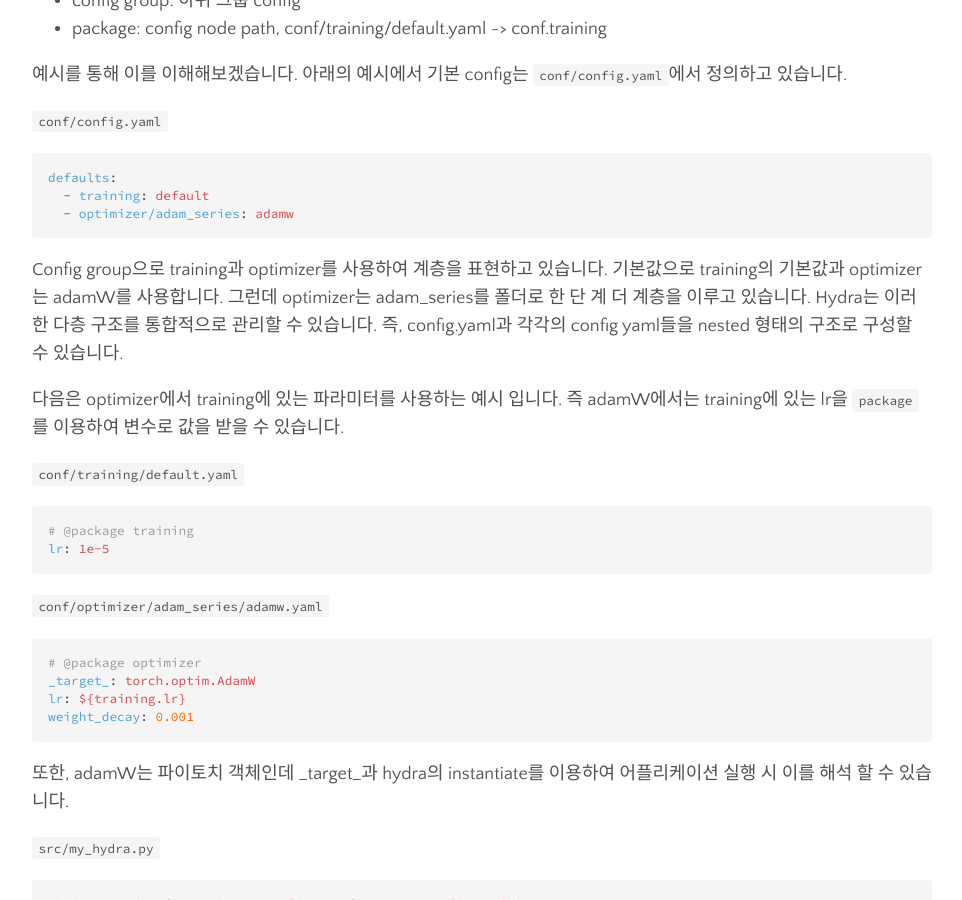
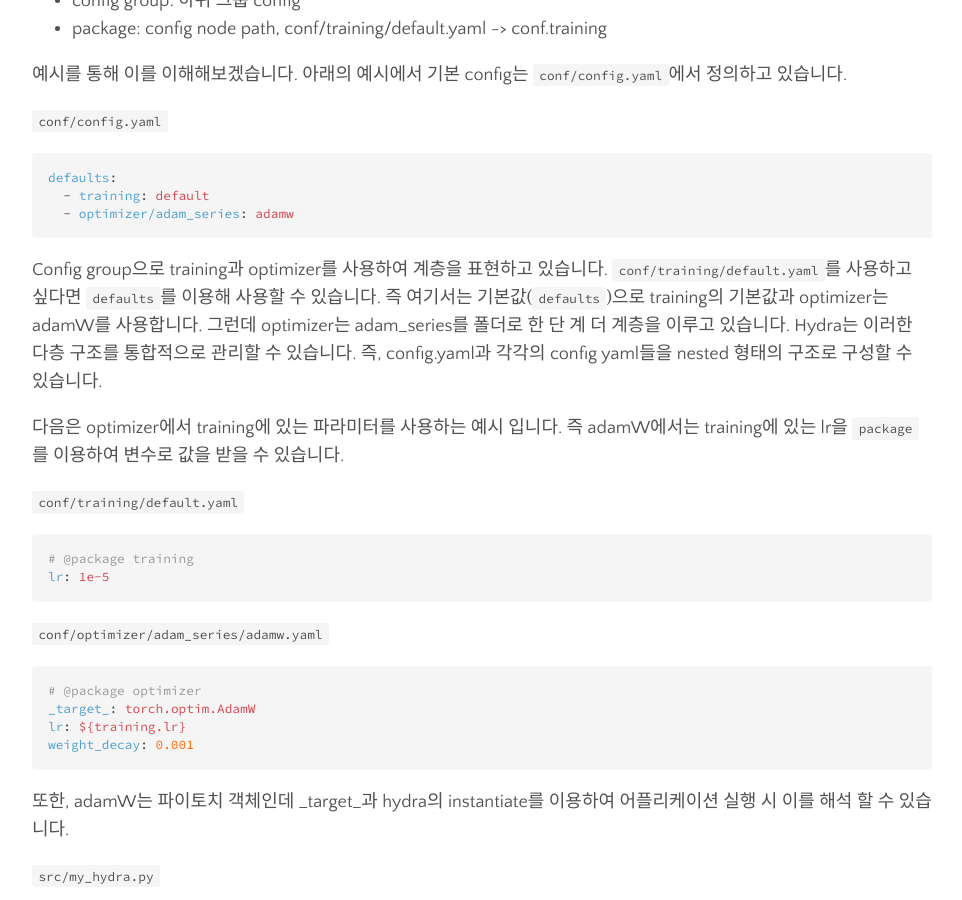
Before and after one commit to lassl/_lassl.github.io, a Jekyll site: the page built from _posts/2021-05-31-hydra.md, in a window 1280 px wide and 900 px high, scrolled down 2031 px. Shown: the whole window, without its empty margins (158-1120 px from the left). Built offline with Jekyll 4.4.1, drawn with Linux system fonts in a browser that asks for light colours; comment, search, counter and statistics services are not loaded; some of the changed text lies outside the part shown.

Commit message:
[blog] docs: Update etc funcs - Update etc func
Refs: #9

````diff
--- a/_posts/2021-05-31-hydra.md
+++ b/_posts/2021-05-31-hydra.md
@@ -77,7 +77,7 @@
   - optimizer/adam_series: adamw
 ```
 
-Config group으로 training과 optimizer를 사용하여 계층을 표현하고 있습니다. 기본값으로 training의 기본값과 optimizer는 adamW를 사용합니다. 그런데 optimizer는 adam_series를 폴더로 한 단 계 더 계층을 이루고 있습니다. Hydra는 이러한 다층 구조를 통합적으로 관리할 수 있습니다. 즉, config.yaml과 각각의 config yaml들을 nested 형태의 구조로 구성할 수 있습니다.
+Config group으로 training과 optimizer를 사용하여 계층을 표현하고 있습니다. `conf/training/default.yaml`를 사용하고 싶다면 `defaults`를 이용해 사용할 수 있습니다. 즉 여기서는 기본값(`defaults`)으로 training의 기본값과 optimizer는 adamW를 사용합니다. 그런데 optimizer는 adam_series를 폴더로 한 단 계 더 계층을 이루고 있습니다. Hydra는 이러한 다층 구조를 통합적으로 관리할 수 있습니다. 즉, config.yaml과 각각의 config yaml들을 nested 형태의 구조로 구성할 수 있습니다.
 
 다음은 optimizer에서 training에 있는 파라미터를 사용하는 예시 입니다. 즉 adamW에서는 training에 있는 lr을 `package`를 이용하여 변수로 값을 받을 수 있습니다.
 
@@ -183,6 +183,9 @@
 
 dataset의 config group을 default로 설정하였기 때문에, [`conf/dataset/default.yaml`](https://github.com/PyTorchLightning/lightning-transformers/blob/master/conf/dataset/default.yaml)을 로드합니다. 또한 optimizer와 scheduler는 각각 `conf/config.yaml`에서 앞서 정의된 `optimizer`와 `scheduler`를 변수로 받습니다. `_recursive_` 는 해당 파일에 종속된 다른 config들을 instantiate 할 것인지를 나타냅니다.
 
+----
+
+앞서 소개한 기능 외에도 `multirun`과 `logging`, `tab completion` 등의 다양한 기능도 있으니 자세한 내용들은 튜토리얼([https://hydra.cc/docs/tutorials/intro](https://hydra.cc/docs/tutorials/intro))을 참고하시길 바랍니다.
 
 본 블로그는 `hydra-core==1.1.0rc1`, `lightning-transformers==0.1` 버전을 기준으로 작성되었습니다.
 
````
